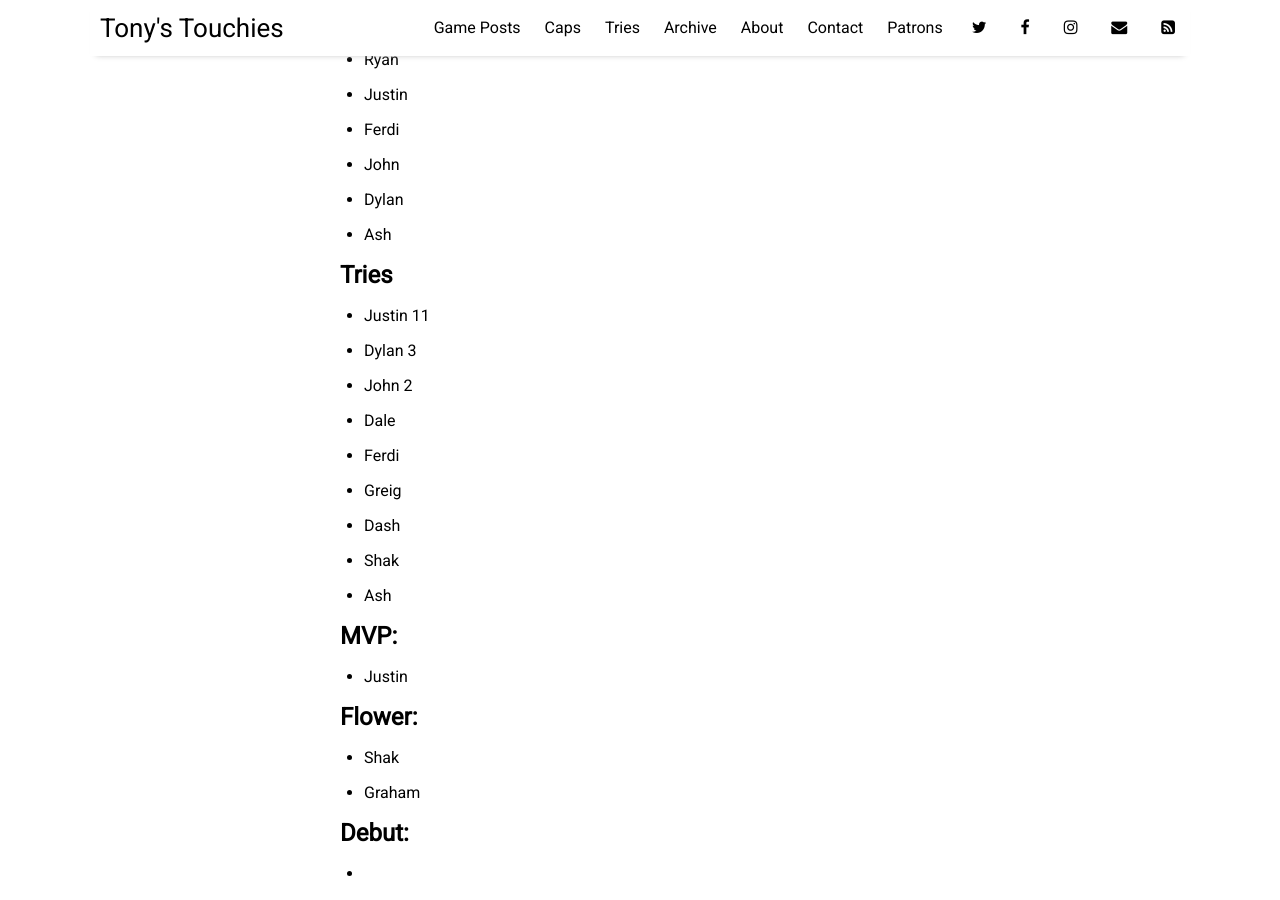
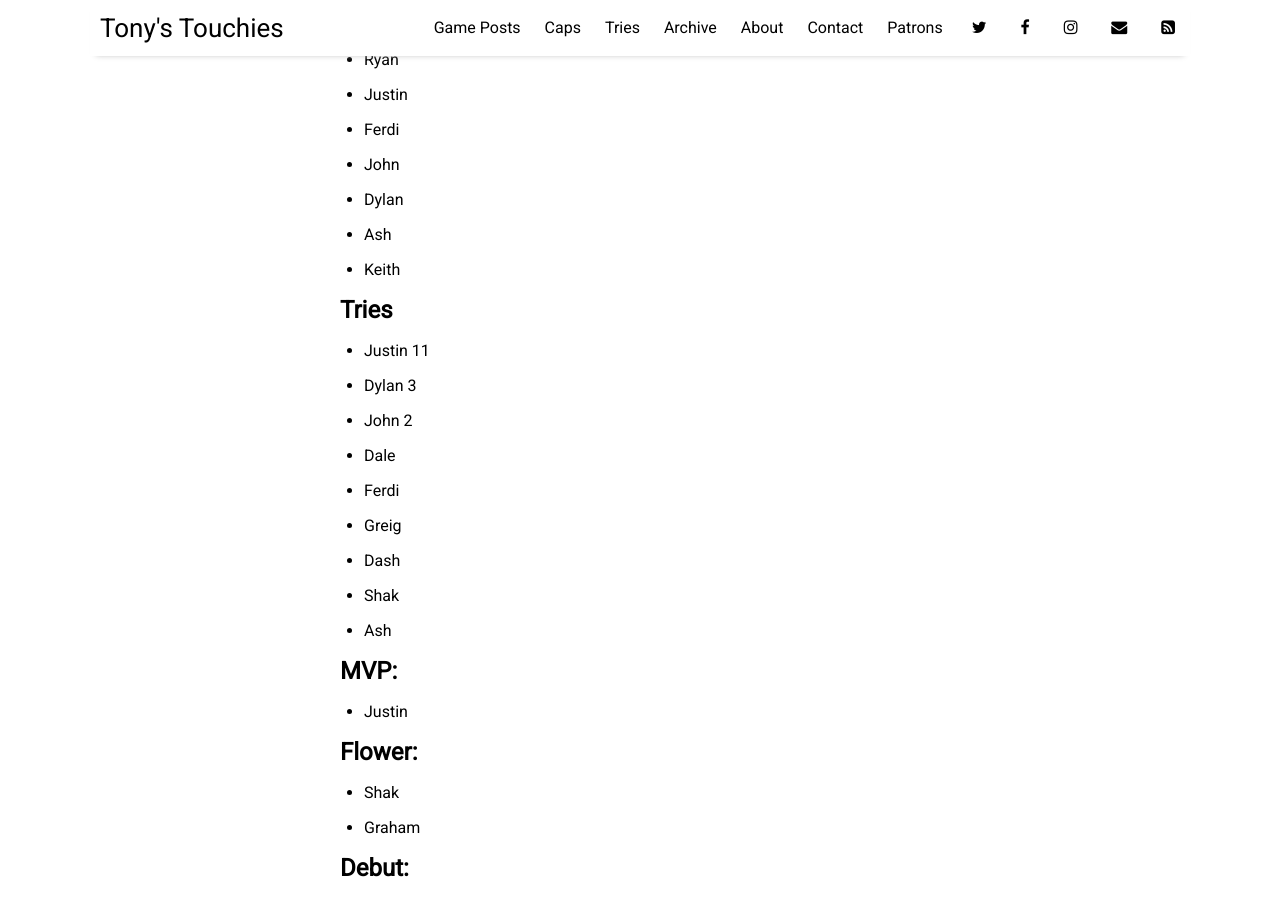
Before and after one commit to sundayrugby/sundayrugby.github.io, a Jekyll site: the page built from _posts/2024-04-01-CK.md, in a window 1280 px wide and 900 px high, scrolled down 763 px. Built offline with Jekyll 4.4.1, drawn with Linux system fonts in a browser that asks for light colours; nearby versions of some CDN libraries.

Commit message:
Update 2024-04-01-CK.md

```diff
--- a/_posts/2024-04-01-CK.md
+++ b/_posts/2024-04-01-CK.md
@@ -23,6 +23,7 @@ image: 2024_04_01.jpg
 * John
 * Dylan
 * Ash
+* Keith
 
 ## Tries
 
```
